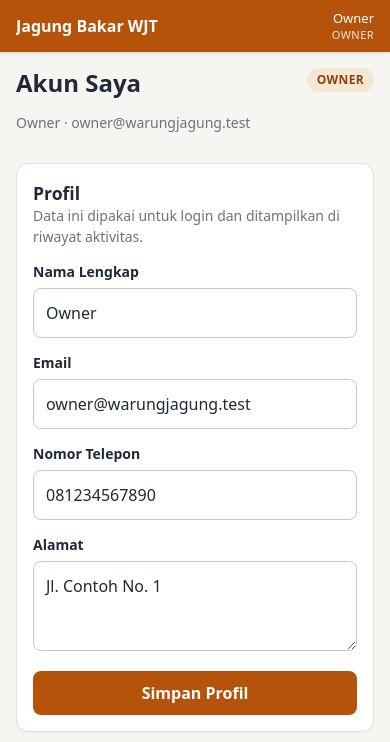
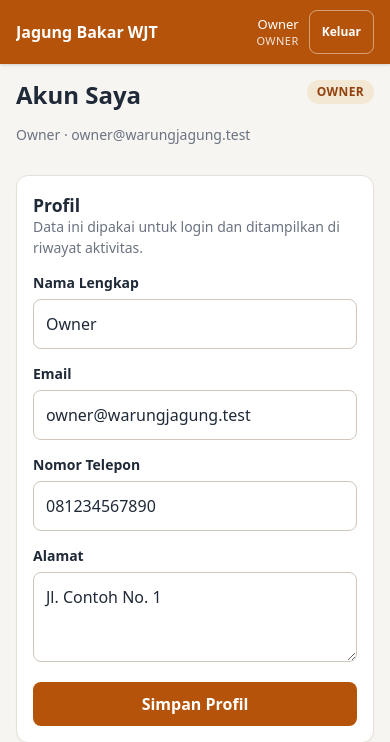
Before and after one commit to Mardiansyah-wq/kasir-warung-jagung, a Laravel app: page /account in a window 390 px wide. Shown: the top 742 px of the page. Run offline with Laravel 12, Linux system fonts and the light colour scheme; a user stored in the database is signed in; data comes from the database, SQL or seed files in the repository.

Commit message:
Pindahkan tombol keluar ke header agar selalu terlihat
- Logout tidak lagi jadi item terakhir di nav yang harus digeser di HP.
- Header menampilkan nama akun sebagai tautan ke halaman Akun dan tombol Keluar.
- Nav desktop dan mobile tidak lagi memuat form logout ganda.

```diff
--- a/resources/views/layouts/app.blade.php
+++ b/resources/views/layouts/app.blade.php
@@ -76,6 +76,44 @@
             text-overflow: ellipsis;
         }
 
+        .header-actions {
+            display: flex;
+            align-items: center;
+            gap: 10px;
+            min-width: 0;
+        }
+
+        .header-account {
+            color: inherit;
+            text-decoration: none;
+        }
+
+        .header-account:hover > span:first-child {
+            text-decoration: underline;
+        }
+
+        .header-logout {
+            margin: 0;
+        }
+
+        .header-logout button {
+            min-height: 40px;
+            padding: 6px 12px;
+            border: 1px solid rgba(255, 255, 255, .45);
+            border-radius: 8px;
+            background: transparent;
+            color: #fff;
+            font: inherit;
+            font-size: 12px;
+            font-weight: 600;
+            white-space: nowrap;
+            cursor: pointer;
+        }
+
+        .header-logout button:hover {
+            background: rgba(255, 255, 255, .15);
+        }
+
         .header-user {
             display: flex;
             flex-direction: column;
@@ -88,7 +126,7 @@
         }
 
         .header-user > span {
-            max-width: 40vw;
+            max-width: 34vw;
             overflow: hidden;
             text-overflow: ellipsis;
             white-space: nowrap;
@@ -99,6 +137,21 @@
             letter-spacing: .04em;
             text-transform: uppercase;
             opacity: .85;
+        }
+
+        @media (max-width: 767px) {
+            .header-inner {
+                gap: 8px;
+            }
+
+            .header-logout button {
+                min-height: 44px;
+                padding: 8px 12px;
+            }
+
+            .header-user > span {
+                max-width: 28vw;
+            }
         }
 
         .desktop-nav {
@@ -1999,15 +2052,18 @@
                         <a href="{{ route('staff.activity.index') }}" class="{{ request()->routeIs('staff.activity.*') ? 'active' : '' }}">Aktivitas</a>
                         <a href="{{ route('staff.menus.index') }}" class="{{ request()->routeIs('staff.menus.*') ? 'active' : '' }}">Menu</a>
                     @endif
-                    <form method="POST" action="{{ route('logout') }}">
+                </nav>
+
+                <div class="header-actions">
+                    <a href="{{ route('account.index') }}" class="header-user header-account">
+                        <span>{{ auth()->user()->name }}</span>
+                        <span class="role">{{ auth()->user()->role }}</span>
+                    </a>
+
+                    <form method="POST" action="{{ route('logout') }}" class="header-logout">
                         @csrf
                         <button type="submit">Keluar</button>
                     </form>
-                </nav>
-
-                <div class="header-user">
-                    <span>{{ auth()->user()->name }}</span>
-                    <span class="role">{{ auth()->user()->role }}</span>
                 </div>
             </div>
         </header>
@@ -2036,10 +2092,6 @@
                 <a href="{{ route('staff.activity.index') }}" class="{{ request()->routeIs('staff.activity.*') ? 'active' : '' }}">Aktivitas</a>
                 <a href="{{ route('staff.menus.index') }}" class="{{ request()->routeIs('staff.menus.*') ? 'active' : '' }}">Menu</a>
             @endif
-            <form method="POST" action="{{ route('logout') }}">
-                @csrf
-                <button type="submit">Keluar</button>
-            </form>
         </nav>
     @endauth
 
```
